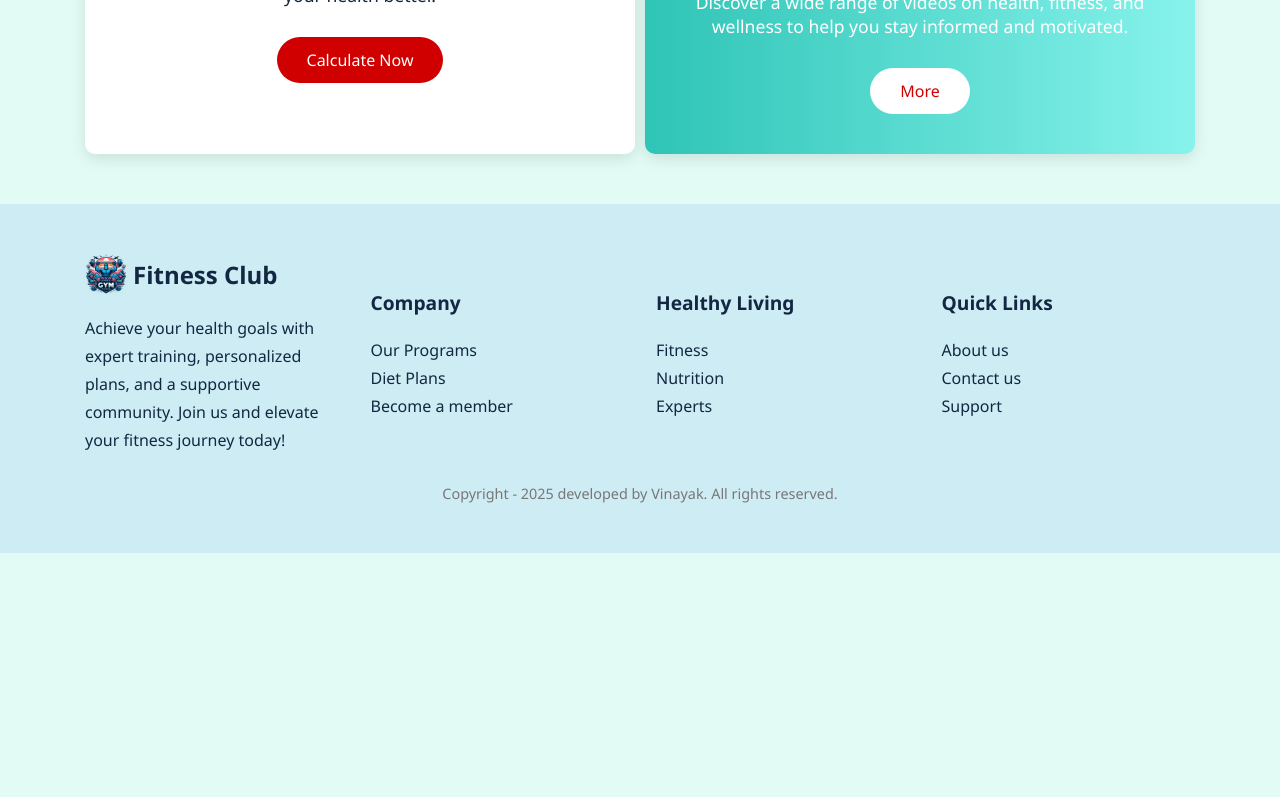
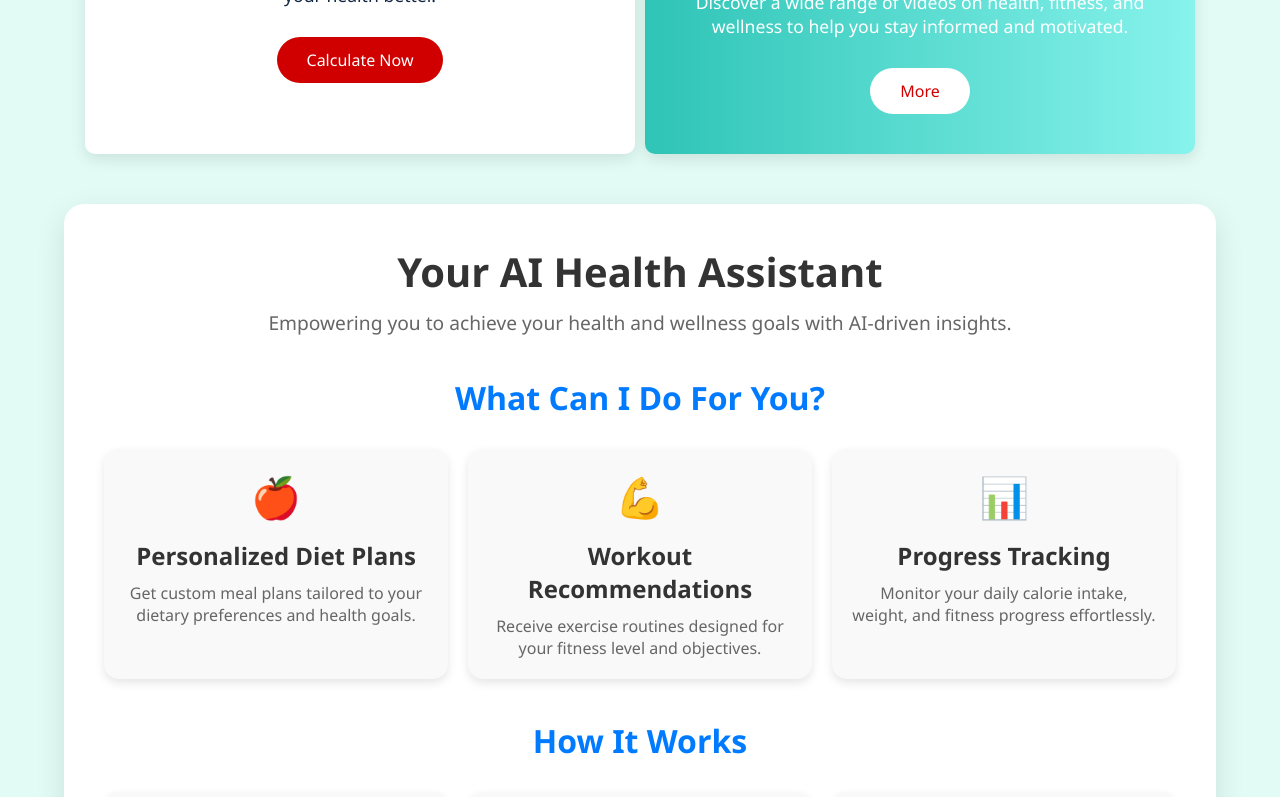
Before and after one commit to VinayakPatil777/FitClub, a React (Create React App) app: page / in a window 1280 px wide. Shown: the part 2000-2797 px from the top of the page. Before the commit the page ends 2553 px from the top, so only its background shows below. Built offline with nearby package versions, Linux system fonts and the light colour scheme.

Commit message:
completed ai assitent page

```diff
--- a/src/App.css
+++ b/src/App.css
@@ -52,6 +52,8 @@ ul{
   width: 1140px;
   padding: 0px 15px;
   margin: auto;
+
+
 }
 
 .section__title{
--- /dev/null
+++ b/src/UI/AIAssistant.jsx
@@ -0,0 +1,72 @@
+import React from 'react';
+import '../styles/AIAssistant.css';
+
+const AIAssistant = () => {
+  return (
+    <div className="ai-assistant-container container">
+      <div className="ai-header">
+        <h1>Your AI Health Assistant</h1>
+        <p className="subtitle">Empowering you to achieve your health and wellness goals with AI-driven insights.</p>
+      </div>
+
+      <div className="features-section">
+        <h2>What Can I Do For You?</h2>
+        <div className="feature-cards">
+          <div className="card">
+            <span role="img" aria-label="diet">🍎</span>
+            <h3>Personalized Diet Plans</h3>
+            <p>Get custom meal plans tailored to your dietary preferences and health goals.</p>
+          </div>
+          <div className="card">
+            <span role="img" aria-label="workout">💪</span>
+            <h3>Workout Recommendations</h3>
+            <p>Receive exercise routines designed for your fitness level and objectives.</p>
+          </div>
+          <div className="card">
+            <span role="img" aria-label="tracking">📊</span>
+            <h3>Progress Tracking</h3>
+            <p>Monitor your daily calorie intake, weight, and fitness progress effortlessly.</p>
+          </div>
+        </div>
+      </div>
+
+      <div className="how-it-works-section">
+        <h2>How It Works</h2>
+        <div className="steps">
+          <div className="step">
+            <span>1</span>
+            <p>Click the button below to get started.</p>
+          </div>
+          <div className="step">
+            <span>2</span>
+            <p>Answer a few quick questions about your health and goals.</p>
+          </div>
+          <div className="step">
+            <span>3</span>
+            <p>Receive your personalized plan in seconds!</p>
+          </div>
+        </div>
+      </div>
+
+      <div className="testimonials-section">
+        <h2>What Our Users Say</h2>
+        <div className="testimonial-cards">
+          <div className="testimonial">
+            <p>"The AI Assistant helped me lose 10 pounds in just 2 months! It's like having a personal nutritionist in my pocket."</p>
+            <cite>- Sarah T.</cite>
+          </div>
+          <div className="testimonial">
+            <p>"I love how easy it is to use. The diet plans are delicious and fit perfectly into my busy lifestyle."</p>
+            <cite>- John D.</cite>
+          </div>
+        </div>
+      </div>
+
+      <button className="cta-button" onClick={() => window.location.href = '/diet-plan'}>
+        Get Your Diet Plan Now
+      </button>
+    </div>
+  );
+};
+
+export default AIAssistant;
--- a/src/UI/DietPlan.jsx
+++ b/src/UI/DietPlan.jsx
@@ -50,7 +50,7 @@ const DietPlan = () => {
   return (
     <>
       <div className="chat-container">
-        <h2 className="chat-title">AI Diet Assistant</h2>
+        <h2 className="chat-title">AI Health Assistant</h2>
         <div className="input-container">
           <input
             type="text"
--- a/src/UI/Home.jsx
+++ b/src/UI/Home.jsx
@@ -3,6 +3,7 @@ import Hero from "./Hero";
 import Exercise from "./Exercise";
 import Start from "./Start";
 import SecGallery from "./SecGallery.jsx";
+import AIAssistant from "./AIAssistant.jsx";
 const Home = () => {
   return (
     <>
@@ -10,6 +11,9 @@ const Home = () => {
       <Exercise />
       <Start />
       <SecGallery />
+
+
+      <AIAssistant/>
     </>
   );
 };
--- a/src/components/AllRoutes.jsx
+++ b/src/components/AllRoutes.jsx
@@ -33,7 +33,7 @@ const AllRoutes = () => {
         <Route path="/contact" element={<Contact />} />
         <Route path="/exercise" element={<Exercise />} />
         <Route path="/about" element={<About />} />
-        <Route path="/dietplan" element={<Dietplan />} />
+        <Route path="/diet-plan" element={<Dietplan />} />
         <Route path="/bmiCalulate" element={<Bpi />} />
 
 
--- a/src/components/Header.jsx
+++ b/src/components/Header.jsx
@@ -24,10 +24,10 @@ const nav__links = [
     path: "/about",
     display: "About",
   },
-  {
-    path: "/Dietplan",
-    display: "Dietplan",
-  },
+  // {
+  //   path: "/Dietplan",
+  //   display: "Dietplan",
+  // },
   // {
   //   path: "/bmiCalulate",
   //   display: "BMI calculate",
--- /dev/null
+++ b/src/styles/AIAssistant.css
@@ -0,0 +1,189 @@
+/* General Styles
+body {
+    font-family: 'Arial', sans-serif;
+    background: linear-gradient(135deg, #f5f7fa, #c3cfe2);
+    margin: 0;
+    padding: 0;
+    display: flex;
+    justify-content: center;
+    align-items: center;
+    min-height: 100vh;
+  } */
+
+  .ai-assistant-container {
+    background: white;
+    border-radius: 20px;
+    box-shadow: 0 10px 30px rgba(0, 0, 0, 0.1);
+    padding: 40px;
+    width: 100%;;
+    width: 90%;
+    margin: auto;
+
+
+    margin-bottom: 50px;
+  }
+
+  .ai-header {
+    text-align: center;
+    margin-bottom: 40px;
+  }
+
+  .ai-header h1 {
+    font-size: 2.5rem;
+    color: #333;
+    margin-bottom: 10px;
+  }
+
+  .subtitle {
+    font-size: 1.2rem;
+    color: #666;
+  }
+
+  /* Features Section */
+  .features-section {
+    margin-bottom: 40px;
+  }
+
+  .features-section h2 {
+    font-size: 2rem;
+    color: #007bff;
+    text-align: center;
+    margin-bottom: 30px;
+  }
+
+  .feature-cards {
+    display: flex;
+    justify-content: space-around;
+    flex-wrap: wrap;
+    gap: 20px;
+  }
+
+  .card {
+    background: #f9f9f9;
+    border-radius: 15px;
+    padding: 20px;
+    text-align: center;
+    flex: 1 1 250px;
+    box-shadow: 0 4px 10px rgba(0, 0, 0, 0.1);
+    transition: transform 0.3s ease;
+  }
+
+  .card:hover {
+    transform: translateY(-10px);
+  }
+
+  .card span {
+    font-size: 2.5rem;
+    margin-bottom: 15px;
+    display: block;
+  }
+
+  .card h3 {
+    font-size: 1.5rem;
+    color: #333;
+    margin-bottom: 10px;
+  }
+
+  .card p {
+    font-size: 1rem;
+    color: #666;
+  }
+
+  /* How It Works Section */
+  .how-it-works-section {
+    margin-bottom: 40px;
+  }
+
+  .how-it-works-section h2 {
+    font-size: 2rem;
+    color: #007bff;
+    text-align: center;
+    margin-bottom: 30px;
+  }
+
+  .steps {
+    display: flex;
+    justify-content: space-around;
+    flex-wrap: wrap;
+    gap: 20px;
+  }
+
+  .step {
+    background: #f9f9f9;
+    border-radius: 15px;
+    padding: 20px;
+    text-align: center;
+    flex: 1 1 200px;
+    box-shadow: 0 4px 10px rgba(0, 0, 0, 0.1);
+  }
+
+  .step span {
+    font-size: 2rem;
+    font-weight: bold;
+    color: #007bff;
+    margin-bottom: 10px;
+    display: block;
+  }
+
+  .step p {
+    font-size: 1rem;
+    color: #666;
+  }
+
+  /* Testimonials Section */
+  .testimonials-section {
+    margin-bottom: 40px;
+  }
+
+  .testimonials-section h2 {
+    font-size: 2rem;
+    color: #007bff;
+    text-align: center;
+    margin-bottom: 30px;
+  }
+
+  .testimonial-cards {
+    display: flex;
+    justify-content: space-around;
+    flex-wrap: wrap;
+    gap: 20px;
+  }
+
+  .testimonial {
+    background: #f9f9f9;
+    border-radius: 15px;
+    padding: 20px;
+    flex: 1 1 300px;
+    box-shadow: 0 4px 10px rgba(0, 0, 0, 0.1);
+  }
+
+  .testimonial p {
+    font-size: 1rem;
+    color: #666;
+    font-style: italic;
+  }
+
+  .testimonial cite {
+    display: block;
+    margin-top: 10px;
+    font-weight: bold;
+    color: #333;
+  }
+
+  /* CTA Button */
+  .cta-button {
+    background: linear-gradient(135deg, #007bff, #0056b3);
+    color: white;
+    border: none;
+    padding: 15px 30px;
+    border-radius: 10px;
+    font-size: 1.2rem;
+    cursor: pointer;
+    transition: background 0.3s ease;
+    display: block;
+    margin: 0 auto;
+  }
+
+  .cta-button:hover {
+    background: linear-gradient(135deg, #0056b3, #003366);
+  }
--- a/src/styles/header.css
+++ b/src/styles/header.css
@@ -79,4 +79,5 @@
     left: 0;
     z-index: 99;
     background: #fff;
+    box-shadow: 0px 1px 10px 1px black;
 }
```
